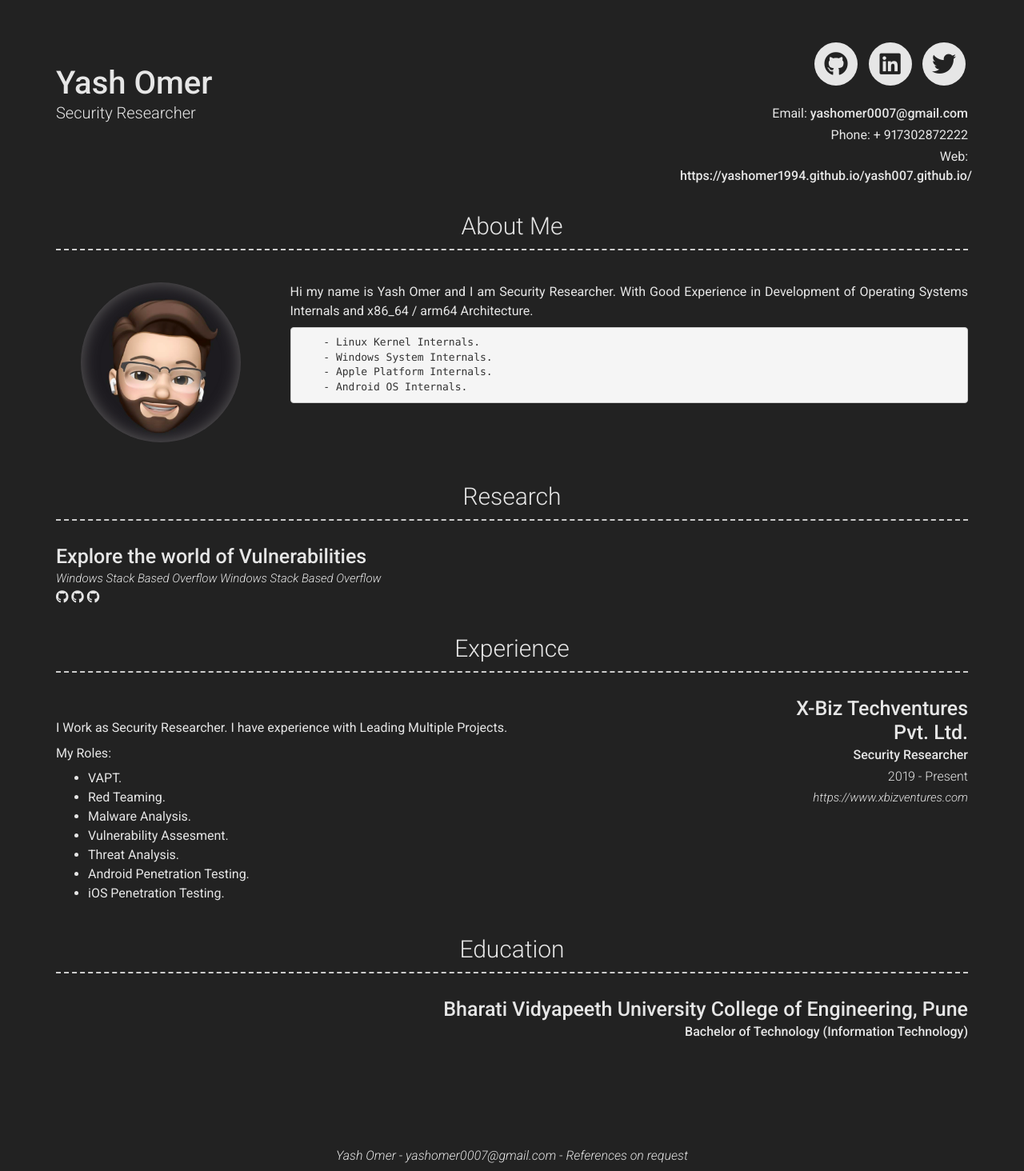
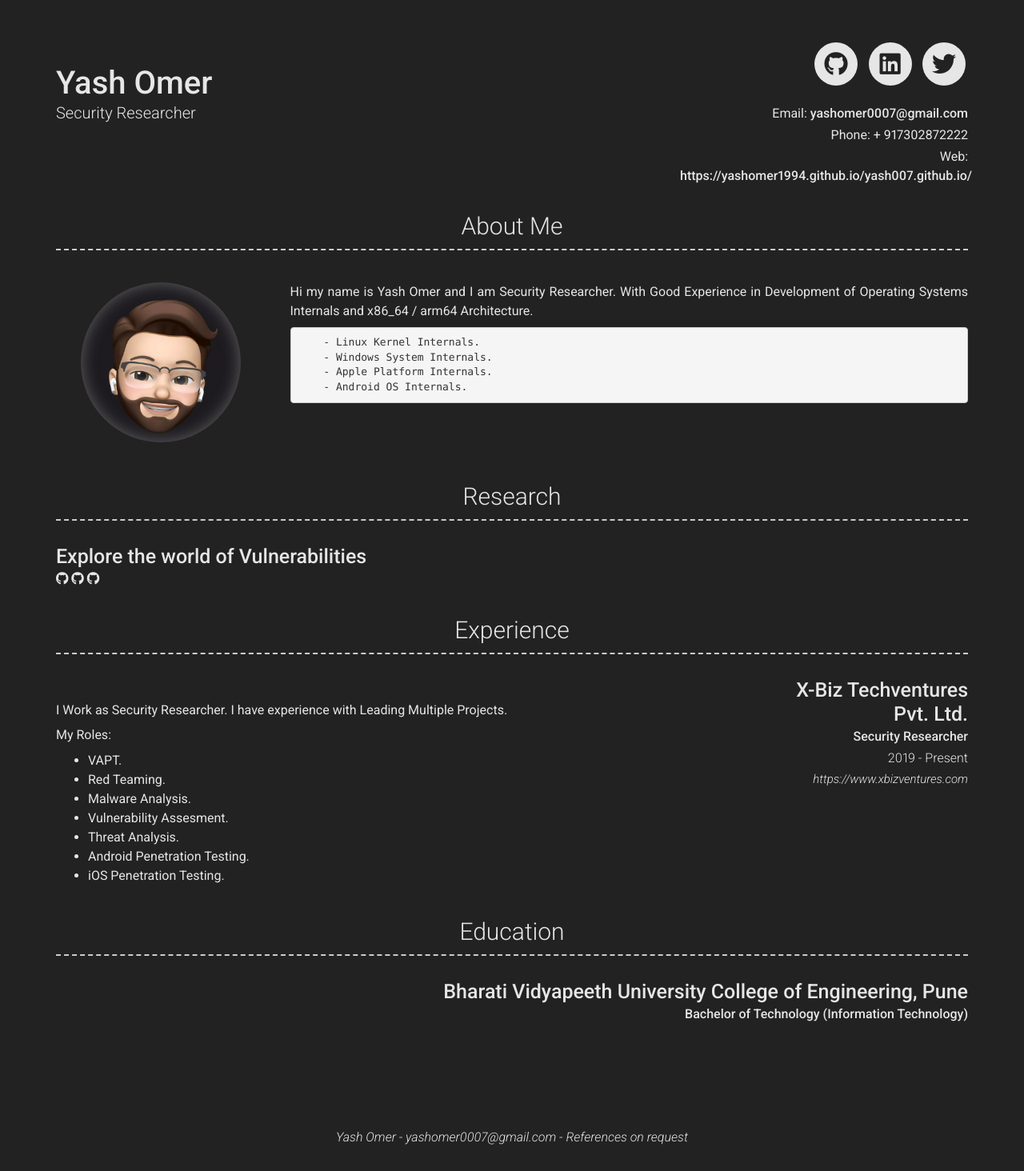
Before and after one commit to yashomer1994/Resume, a Jekyll site: the page built from index.md, in a window 1280 px wide. Shown: the whole page at 80% size. Built offline with Jekyll 4.4.1, drawn with Linux system fonts in a browser that asks for light colours; nearby versions of some CDN libraries; after the commit the page ends 1442 px from its top, so only the background shows below that.

Commit message:
Update _config.yml

```diff
--- a/_config.yml
+++ b/_config.yml
@@ -68,21 +68,18 @@
         title: Explore the world of Vulnerabilities
         link: https://yashomer1994.github.io/yash007.github.io/c++/assembly/vba/powershell/2021/02/14/Emotet-Malware.html
         link_text: Explore the world of Vulnerabilities
-        icon: fab fa-github
-        link: https://yashomer1994.github.io/yash007.github.io/c/c++/asssembly/2021/01/11/Windows-Stack-Buffer-Overflow.html
-        link_text: Windows Stack Based Overflow
-                  Windows Stack Based Overflow
+        link:
         icon: fab fa-github
         additional_links:
           - title:  Emotet Malware Analysis (eg. sproogen/modern-resume-theme)
             icon: fab fa-github
             link_text: Emotet Malware Analysis
-
+                    Emotet
             url: https://yashomer1994.github.io/yash007.github.io/c++/assembly/vba/powershell/2021/02/14/Emotet-Malware.html
             link_name: Emotet Malware Analysis
           - title: Windows Stack Based Overflow (eg. sproogen/modern-resume-theme)
             icon: fab fa-github
-            url: c
+            url: https://yashomer1994.github.io/yash007.github.io/c/c++/asssembly/2021/01/11/Windows-Stack-Buffer-Overflow.html
           - title: Basic Forensics https://yashomer1994.github.io/yash007.github.io/c/c++/asssembly/2021/01/11/Windows-Stack-Buffer-Overflow.html
             icon: fab fa-github
             url: https://yashomer1994.github.io/yash007.github.io/c/c++/asssembly/python/2021/02/14/Forensics-Challenge_0.html
```
